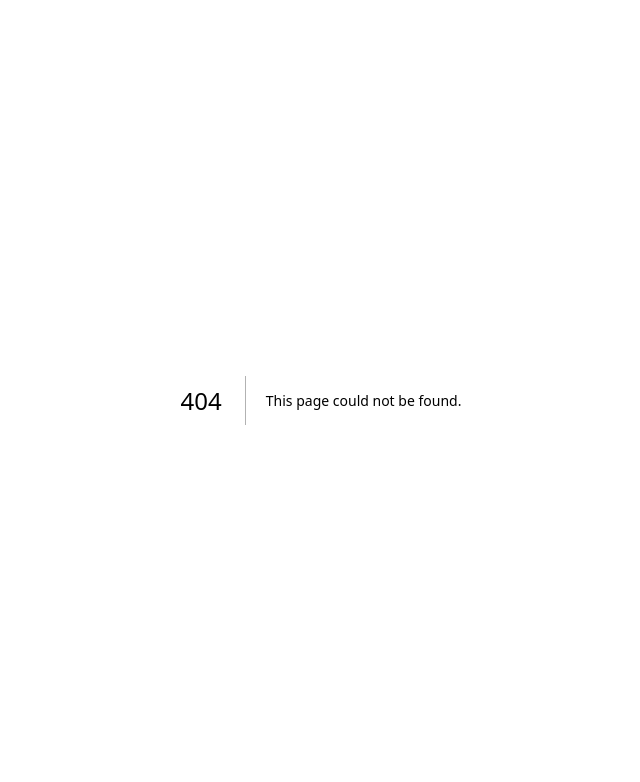
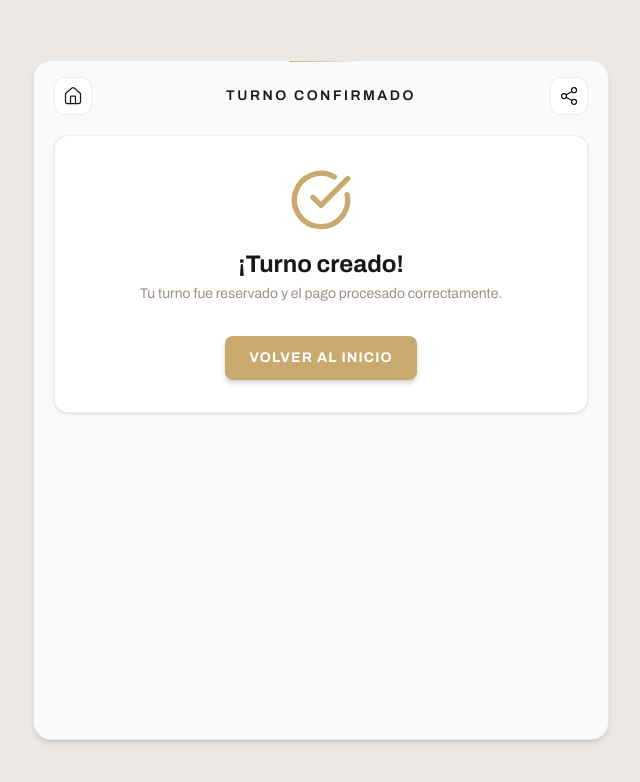
Before and after one commit to santiagomanso/turnero-peluqueria, a Next.js app: page /appointments/new/success in a window 1280 px wide. Before the commit this address had no page. Shown: the top 782 px of the page, without its empty margins (319-959 px from the left). Built offline with nearby package versions, Linux system fonts and the light colour scheme.

Commit message:
Rework prod credentials

```diff
--- a/src/app/appointments/_actions/payment-preference.ts
+++ b/src/app/appointments/_actions/payment-preference.ts
@@ -38,7 +38,7 @@ export async function createPaymentPreferenceAction(
       },
     });
 
-    return { success: true, initPoint: result.sandbox_init_point };
+    return { success: true, initPoint: result.init_point };
   } catch (error) {
     console.error("Error creating MP preference:", error);
     return { success: false, error: "No se pudo iniciar el pago." };
--- a/src/app/appointments/_hooks/use-create-appointment-form.ts
+++ b/src/app/appointments/_hooks/use-create-appointment-form.ts
@@ -90,7 +90,7 @@ export default function useCreateAppointmentForm(
       }).then((response) => {
         if (response.success) {
           toast.success("Turno creado correctamente 🎉");
-          router.push("/");
+          router.push("/appointments/new/success");
         } else {
           toast.error(response.error ?? "Error al crear el turno");
           setIsAutoCreating(false);
--- /dev/null
+++ b/src/app/appointments/new/success/page.tsx
@@ -0,0 +1,29 @@
+import Navbar from "@/components/navbar";
+import { Container } from "@/components/ui/container";
+import { CheckCircle } from "lucide-react";
+import Link from "next/link";
+
+export default function AppointmentSuccessPage() {
+  return (
+    <Container.wrapper>
+      <Container.content className="space-y-5">
+        <Navbar title="Turno Confirmado" />
+        <div className="bg-white rounded-xl border border-border-subtle shadow-sm p-8 flex flex-col items-center text-center gap-4">
+          <CheckCircle className="w-16 h-16 text-gold" />
+          <div>
+            <h2 className="text-2xl font-bold text-content">¡Turno creado!</h2>
+            <p className="text-sm text-content-tertiary mt-1">
+              Tu turno fue reservado y el pago procesado correctamente.
+            </p>
+          </div>
+          <Link
+            href="/"
+            className="mt-4 px-6 py-3 rounded-md font-bold text-sm uppercase tracking-[0.08em] bg-gold text-white shadow-md shadow-neutral-300 hover:bg-gold/90 transition-all"
+          >
+            Volver al inicio
+          </Link>
+        </div>
+      </Container.content>
+    </Container.wrapper>
+  );
+}
```
